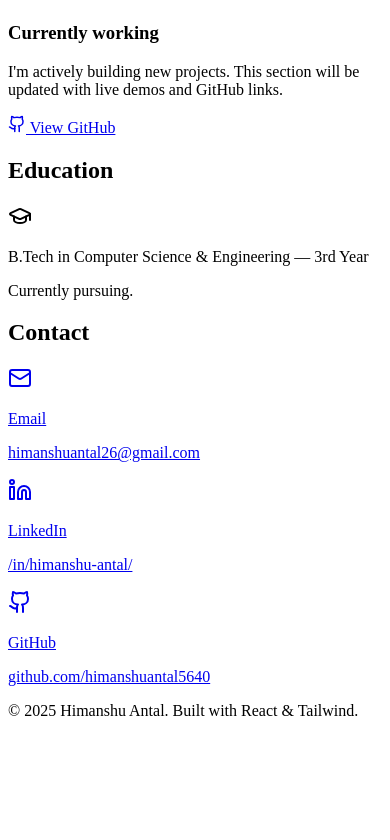
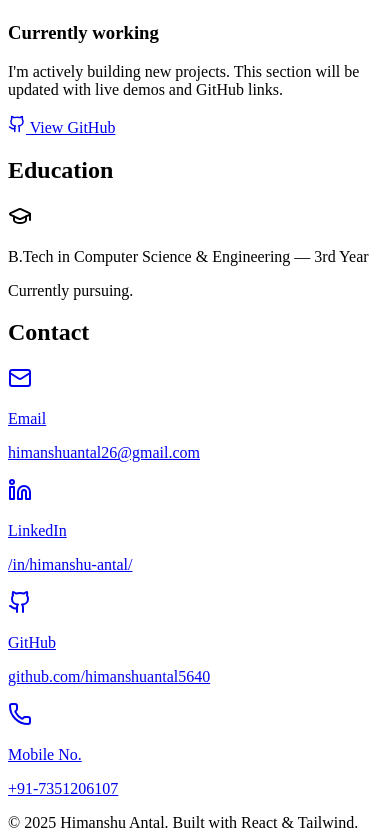
Before and after one commit to himanshuantal5640/Portfolio, a React (Vite) app: page / in a window 390 px wide. Shown: the part 874-1714 px from the top of the page. Before the commit the page ends 1602 px from the top, so only its background shows below. Built offline with nearby package versions, Linux system fonts and the light colour scheme; the HTML template or start-up script is replaced by a standard one.

Commit message:
phone number added

```diff
--- a/src/components/Contact.jsx
+++ b/src/components/Contact.jsx
@@ -1,7 +1,7 @@
 
 import React from 'react'
 import { motion } from 'framer-motion'
-import { Mail, Linkedin, Github } from 'lucide-react'
+import { Mail, Linkedin, Github,Phone } from 'lucide-react'
 
 export default function Contact() {
   return (
@@ -13,7 +13,7 @@ export default function Contact() {
         transition={{ duration: 0.5 }}
         className="text-3xl font-bold mb-8 text-black dark:text-white">Contact</motion.h2>
 
-      <div className="grid md:grid-cols-3 gap-6">
+      <div className="grid md:grid-cols-4 gap-6">
         {/* Email */}
         <a
           target="_blank"
@@ -67,6 +67,21 @@ export default function Contact() {
             github.com/himanshuantal5640
           </p>
         </a>
+         {/* Mobile No. */}
+        <a
+          href="tel:+917351206107"
+          className="group rounded-2xl glass p-6 flex flex-col items-start justify-center
+                     hover:bg-sky-500/10 hover:shadow-lg hover:shadow-sky-500/20
+                     transition cursor-pointer"
+        >
+          <div className="flex items-center gap-3">
+            <Phone className="text-sky-500 group-hover:scale-110 transition" />
+            <p className="text-sm text-slate-500 dark:text-slate-400">Mobile No.</p>
+          </div>
+          <p className="mt-2 font-medium text-black dark:text-white break-all">
+            +91-7351206107
+          </p>
+        </a>
       </div>
     </section>
   )
```
